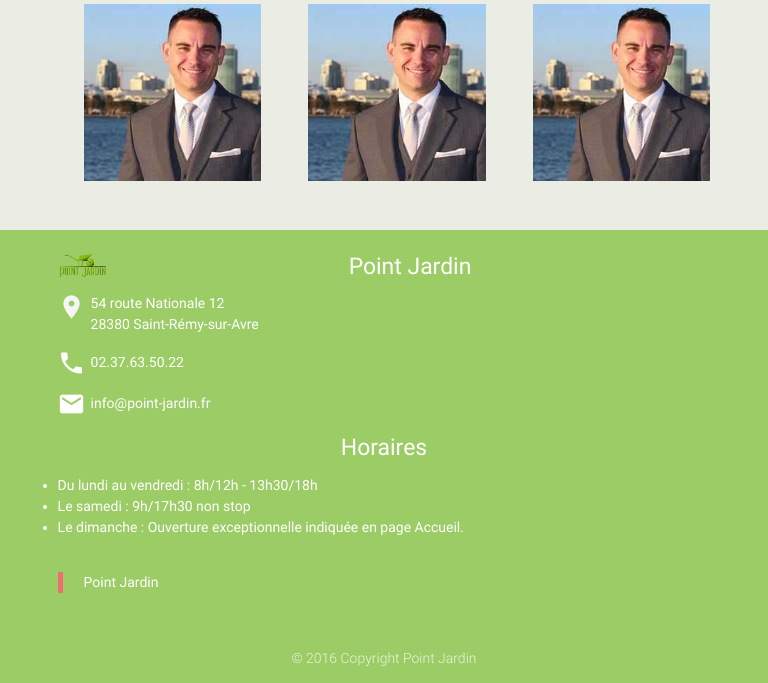
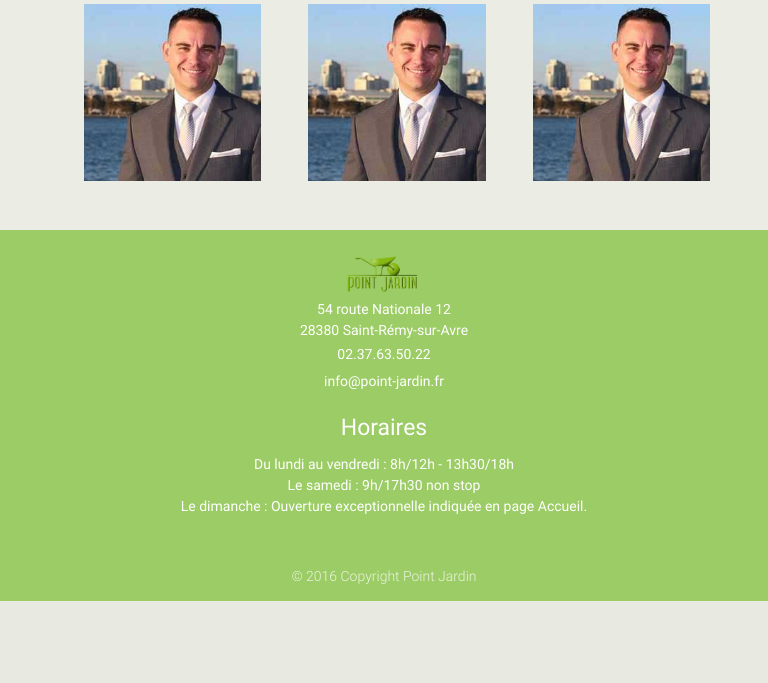
Before and after one commit to juliengrima/pointjardin, a PHP site: page / in a window 768 px wide. Shown: the part 693-1376 px from the top of the page. After the commit the page ends 1294 px from the top, so only its background shows below. Run offline with PHP 8.4, Linux system fonts and the light colour scheme; some libraries are stand-ins or nearby versions.

Commit message:
modif footer responsive

```diff
--- a/css/Main.css
+++ b/css/Main.css
@@ -1,24 +1,57 @@
+/* balise responsive */
 
-/* balise responsive */
 @media screen and (min-width: 768px) and (max-width: 992px) {
     .contenu {
-        width:500px;
-        background-color:blue;
+        width: 500px;
+        background-color: blue;
+    }
+}
+
+@media screen and (max-width: 768px) {
+    i.small {
+        display: none;
+    }
+    footer {
+        text-align: center;
+    }
+    #fbplugin {
+        display: none;
+    }
+    #PJ {
+        display: none;
+    }
+    .logo {
+        float: none !important;
+        width: 75px !important;
+    }
+
+    footer ul li {
+        list-style: none !important;
+    }
+    footer p {
+        margin-top: 0;
+        margin-bottom: 0;
+    }
+    .white-text {
+        margin-top: 20px !important;
     }
 }
 
 @media screen and (min-width: 993px) {
     .contenu {
-        width:800px;
-        background-color:red;
+        width: 800px;
+        background-color: red;
     }
 }
 
+
 /* couleur du body */
-body{
+
+body {
     background-color: #EBECE4;
     background-repeat: no-repeat;
 }
+
 
 /* HEADER */
 
@@ -33,7 +66,6 @@ body{
     width: 100%;
 }
 
-
 .rightmain {
     float: left;
     position: relative;
@@ -45,10 +77,14 @@ body{
     margin-right: 15px;
 }
 
-nav, i.material-icons {
+nav,
+i.material-icons {
     margin-right: 15px;
 }
+
+
 /* barre de navigation */
+
 nav .button-collapsemain {
     float: left;
     position: relative;
@@ -57,7 +93,7 @@ nav .button-collapsemain {
     margin-left: auto;
 }
 
-.color{
+.color {
     background-color: aquamarine;
 }
 
@@ -67,6 +103,7 @@ nav .nav-wrapper {
 
 
 /* ZOOM IMAGE */
+
 .zoomarticle2 {
     height: 100%;
     //float: right;
@@ -102,31 +139,39 @@ nav .nav-wrapper {
     -moz-transform: scale(1.50);
 }
 
+
 /* coloration des liens texte surbrillance */
+
 A:link {
-    COLOR: rgb(255, 255, 255); TEXT-DECORATION: none; FONT-SIZE: 1.0em;
+    COLOR: rgb(255, 255, 255);
+    TEXT-DECORATION: none;
+    FONT-SIZE: 1.0em;
 }
 
 A:hover {
-    COLOR: rgb(218, 148, 32); TEXT-DECORATION: none; FONT-SIZE: 1.0em;
+    COLOR: rgb(218, 148, 32);
+    TEXT-DECORATION: none;
+    FONT-SIZE: 1.0em;
 }
 
-.formulaire{
-    display:inline-block;
+.formulaire {
+    display: inline-block;
 }
 
-.formulaire .champ{
+.formulaire .champ {
     background-color: rgb(36, 121, 0);
-    width:300px;
-    height:35px;
+    width: 300px;
+    height: 35px;
 }
 
-.formulaire .bouton{
+.formulaire .bouton {
     background-color: rgb(70, 121, 0);
     background-repeat: no-repeat;
     width: 35px;
     height: 35px;
-    padding: 0; }
+    padding: 0;
+}
+
 
 /*FOOTER */
 
@@ -153,7 +198,7 @@ footer.page-footer .footer-copyright {
 
 .white-text {
     margin-top: 4px;
-    text-align: center;
+    /*    text-align: center;*/
 }
 
 .phone {
--- a/includes/footer.php
+++ b/includes/footer.php
@@ -3,7 +3,7 @@
         <div class="row">
             <div class="col l4 s12">
                 <img src="images/logo2.png" class="logo" />
-                <h5 class="white-text">Point Jardin</h5>
+                <h5 class="white-text" id="PJ">Point Jardin</h5>
                 <p class="grey-text text-lighten-4">
                    <i class="small material-icons">room</i><p> 54 route Nationale 12
                         <br> 28380 Saint-Rémy-sur-Avre</p>
@@ -20,7 +20,7 @@
                     </ul>
                 </div>
             </div>
-            <div class="col l4 s12">
+            <div class="col l4 s12" id="fbplugin">
                 <div class="fb-page" data-href="https://www.facebook.com/pointjardin" data-small-header="false" data-adapt-container-width="true" data-hide-cover="false" data-show-facepile="false"><blockquote cite="https://www.facebook.com/pointjardin" class="fb-xfbml-parse-ignore"><a href="https://www.facebook.com/pointjardin">Point Jardin</a></blockquote></div>
             </div>
         </div>
```
Lines whose indentation alone changed are shown as unchanged.
